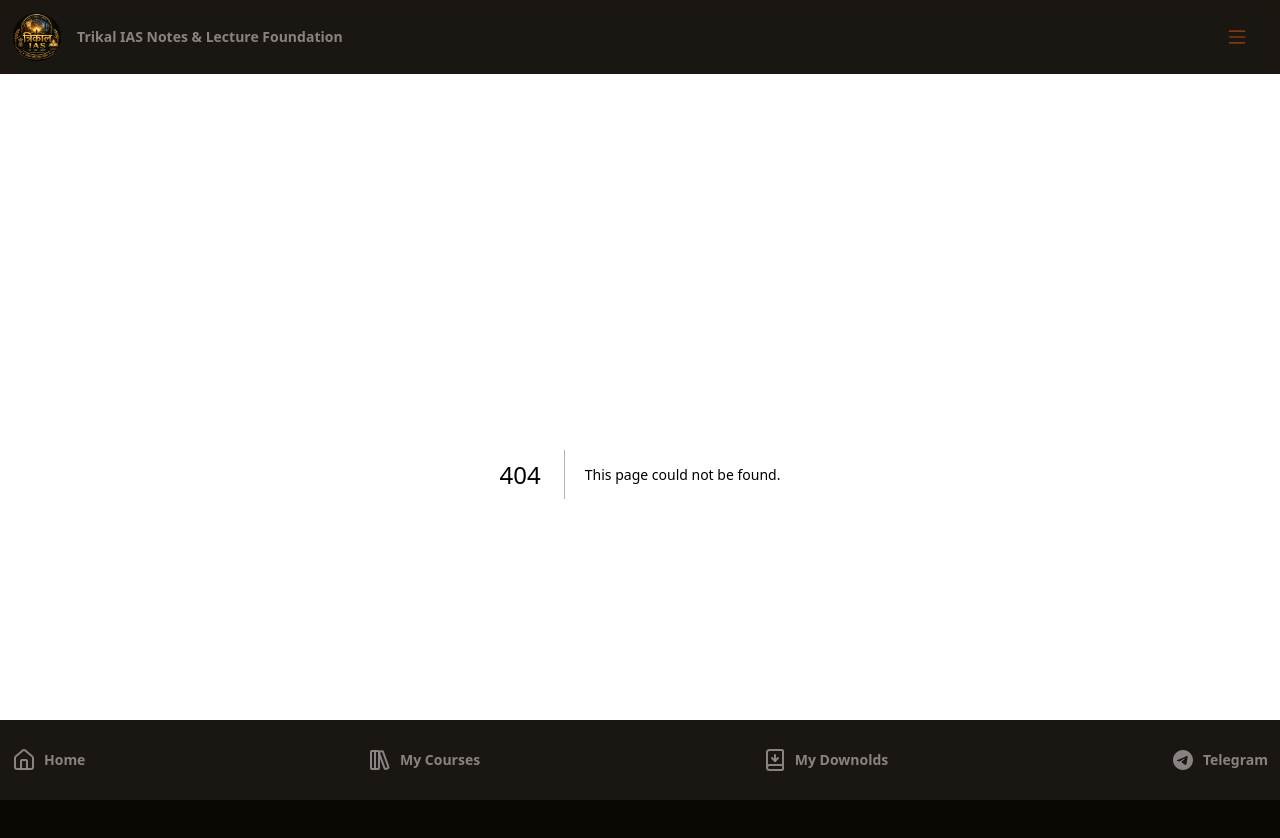
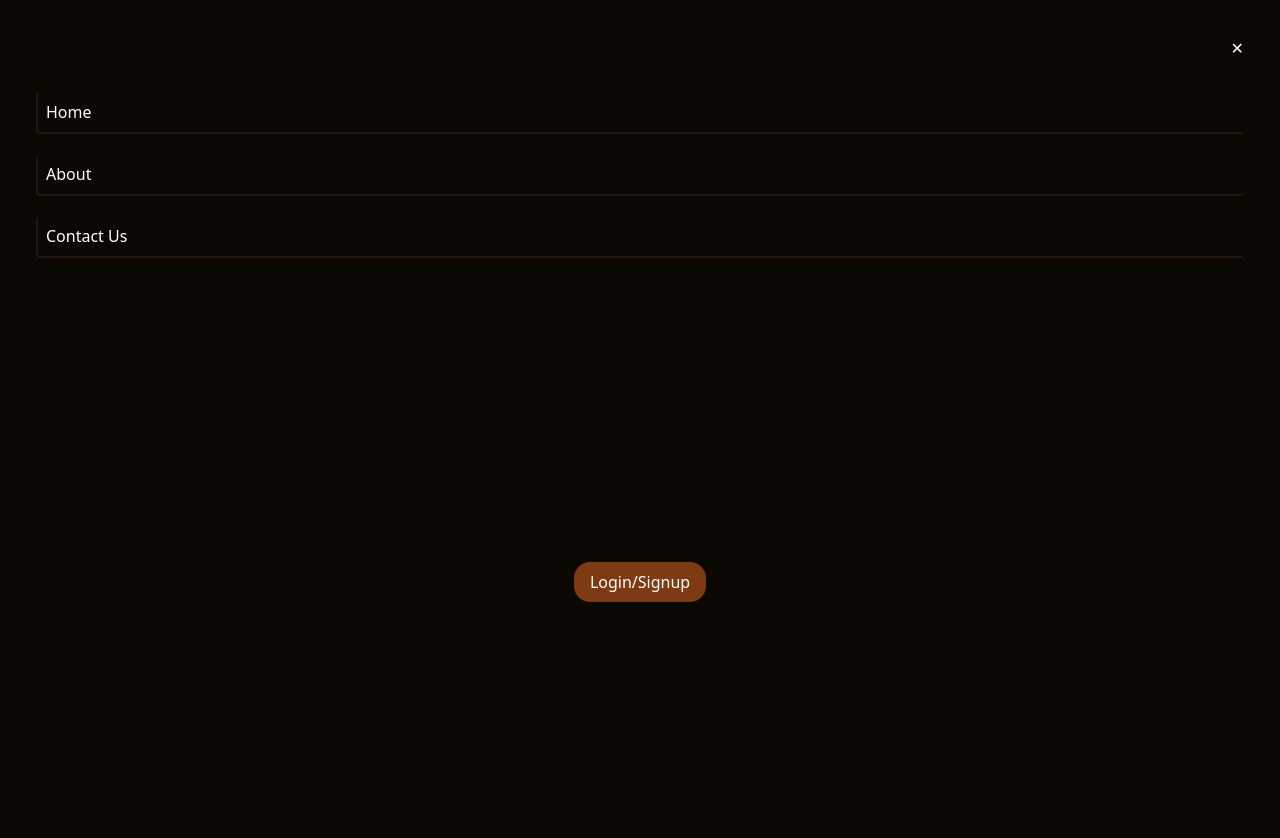
Before and after one commit to Aeshsen452/Trikal, a Next.js app: page /mycourse in a window 1280 px wide. Before the commit this address had no page. Shown: the top 838 px of the page. After the commit the page ends 800 px from the top, so only its background shows below. Built offline with nearby package versions, Linux system fonts and the light colour scheme.

Commit message:
sidebar added

```diff
--- a/app/layout.tsx
+++ b/app/layout.tsx
@@ -3,6 +3,7 @@ import "./globals.css";
 import Navbar from "../src/component/Navbar";
 import Footer from "../src/component/Footer";
 import 'animate.css';
+import Sidebar from "../src/component/Sidebar";
 
 export const metadata: Metadata = {
   title: "Trikal IAS",
@@ -23,6 +24,7 @@ export default function RootLayout({
       <body className="min-h-full flex flex-col">
         <main>
           <Navbar />
+
           {children}
           <Footer />
         </main></body>
--- /dev/null
+++ b/app/mycourse/page.tsx
@@ -0,0 +1,12 @@
+import React from 'react'
+
+const page = () => {
+    return (
+        <div>
+
+            my courses
+        </div>
+    )
+}
+
+export default page
--- /dev/null
+++ b/app/mydownolds/page.tsx
@@ -0,0 +1,11 @@
+import React from 'react'
+
+const page = () => {
+  return (
+    <div>
+        My downolds
+    </div>
+  )
+}
+
+export default page
--- a/src/component/Footer.js
+++ b/src/component/Footer.js
@@ -1,12 +1,16 @@
 "use client";
-
+import { useRouter } from "next/navigation";
 import { House, LibraryBig, BookDown } from "lucide-react";
 import { RiTelegramFill } from "@remixicon/react";
+import { useState } from "react";
 
 
-const FooterContainer = ({ item, handleCLick }) => {
+const FooterContainer = ({ item, handleCLick, active }) => {
     return (
-        <div className="flex flex-col lg:flex-row justify-center items-center gap-2 text-[var(--textcolor)] cursor-pointer " onClick={handleCLick}>
+        <div className=
+            {`flex flex-col lg:flex-row justify-center items-center gap-2 ] cursor-pointer ${active === item.index ? "text-[#7e3a12]" : "text-[#918a8aee]"}`}
+
+            onClick={() => { handleCLick(item.index) }}>
             <div className="flex justify-center items-center"> {item.Icon} </div>
             <p className=" font-bold text-sm"> {item.label}  </p>
 
@@ -15,6 +19,8 @@ const FooterContainer = ({ item, handleCLick }) => {
 }
 
 const Footer = () => {
+    const router = useRouter();
+    const [active, setActive] = useState(1);
 
     const Items = [
         {
@@ -39,15 +45,25 @@ const Footer = () => {
         },
     ]
 
-    const handleCLick = () => {
-      alert("ipos dfsafsadfksadkfsdakfjskdfksdafkjkdskfskadfksadfksdajfk")
+    const handleCLick = (index) => {
+        const routes = {
+            1: "/",
+            2: "/mycourse",
+            3: "/mydownolds"
+        }
+        if (index < 4) {
+            router.push(routes[index])
+        } else {
+            window.open("https://t.me/trikaalias")
+        }
+        return setActive(index)
     }
 
 
     return (
         <footer className="w-full h-20 bg-[var(--primarycolor)] fixed bottom-0 flex justify-between p-3 gap-5">
             {
-                Items.map((item, index) => (<FooterContainer key={index} item={item} handleCLick={handleCLick} />))
+                Items.map((item, index) => (<FooterContainer key={index} active={active} item={item} handleCLick={handleCLick} />))
             }
         </footer>
     )
--- a/src/component/Navbar.js
+++ b/src/component/Navbar.js
@@ -2,10 +2,35 @@
 
 import { TextAlignJustify } from 'lucide-react';
 import Image from "next/image"
+import { useState } from 'react';
+import Sidebar from './Sidebar';
 
 const Navbar = () => {
+
+    const [open, setOpen] = useState(true);
+
+    const listItems = [
+        {
+            label: "Home",
+            routes: "/"
+        },
+        {
+            label: "About",
+            routes: "/"
+        },
+        {
+            label: "Contact Us",
+            routes: "/"
+        },
+
+
+
+    ]
     return (
+        <>
             <nav className="w-full  bg-[var(--primarycolor)] border border-[#24140b] sticky top-0 p-3 grid grid-cols-6">
+
+                <>
                     <div className="flex items-center gap-1 col-span-4 ">
                         <Image
                             width={100}
@@ -20,15 +45,47 @@ const Navbar = () => {
                     </div>
 
                     <div className=" col-span-2 flex justify-end items-center px-5 "
-                onClick={() => {
-                    alert("this is the dance of the parting ")
-                }}
+
                     >
-                <TextAlignJustify size={20} className="text-[var(--textprimarycolor)]" />
+                        <TextAlignJustify size={20} className="text-[var(--textprimarycolor)]" onClick={() => setOpen(true)} />
+                    </div>
+                </>
+
+
+            </nav>
+
+
+            <div
+                className={`fixed top-0 right-0 h-screen w-full z-50 bg-[#0b0804] text-white transition-transform duration-700 flex flex-col items-end p-5 ${open ? "translate-x-0" : "translate-x-full"
+                    }`}
+            >
+                <button
+                    onClick={() => setOpen(false)}
+                    className="p-4"
+                >
+                    ✕
+                </button>
+
+                <ul className="p-4 space-y-5 w-full  ">
+
+                    {listItems.map((list) => (
+                        <li className='border-b-2  border-l-2 border-[#24140b] p-2 rounded '>{list.label}</li>
+                    ))}
+
+                </ul>
+
+                <div className='w-full h-96 py-14 flex justify-center items-end '>
+                    <div>
+                        <button className='bg-[#7e3a12] text-white py-2 px-4 rounded-2xl'>
+                            Login/Signup
+                        </button>
                     </div>
 
 
-        </nav>
+                </div>
+            </div>
+
+        </>
     )
 }
 
--- /dev/null
+++ b/src/component/Sidebar.jsx
@@ -0,0 +1,9 @@
+import React from 'react'
+
+const Sidebar = () => {
+    return (
+        <div className='w-full h-full fixed top-0 left-0'>Sidebar</div>
+    )
+}
+
+export default Sidebar
```
Lines whose indentation alone changed are shown as unchanged.
